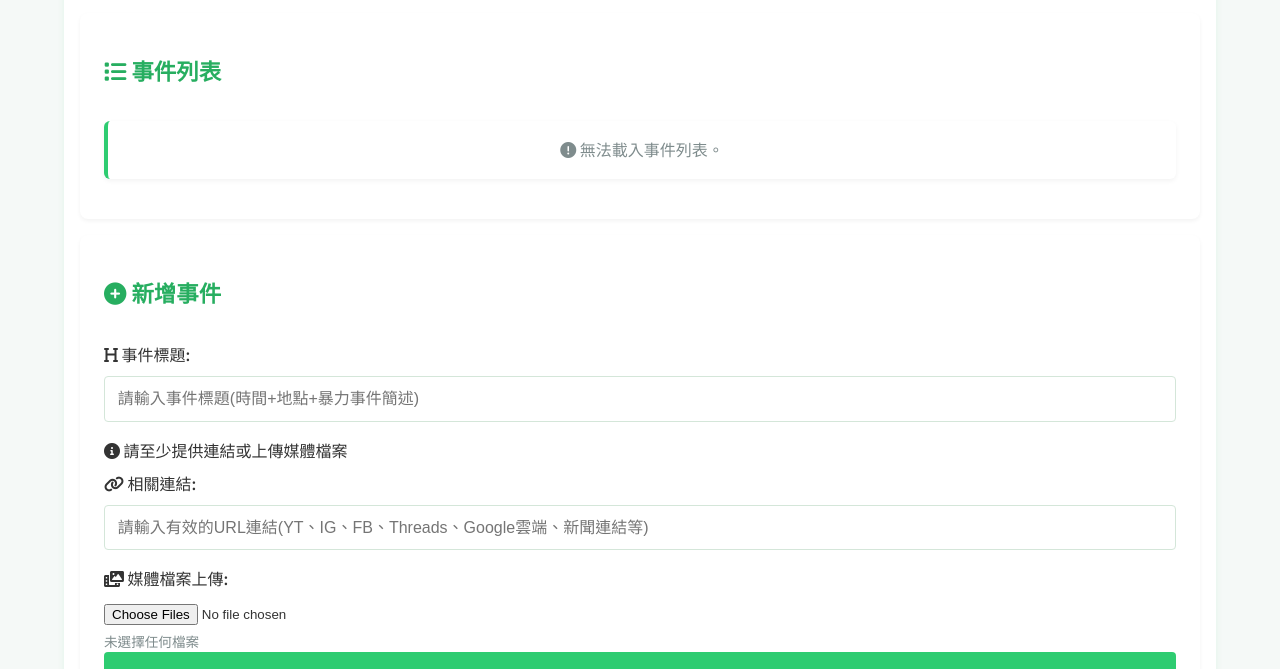
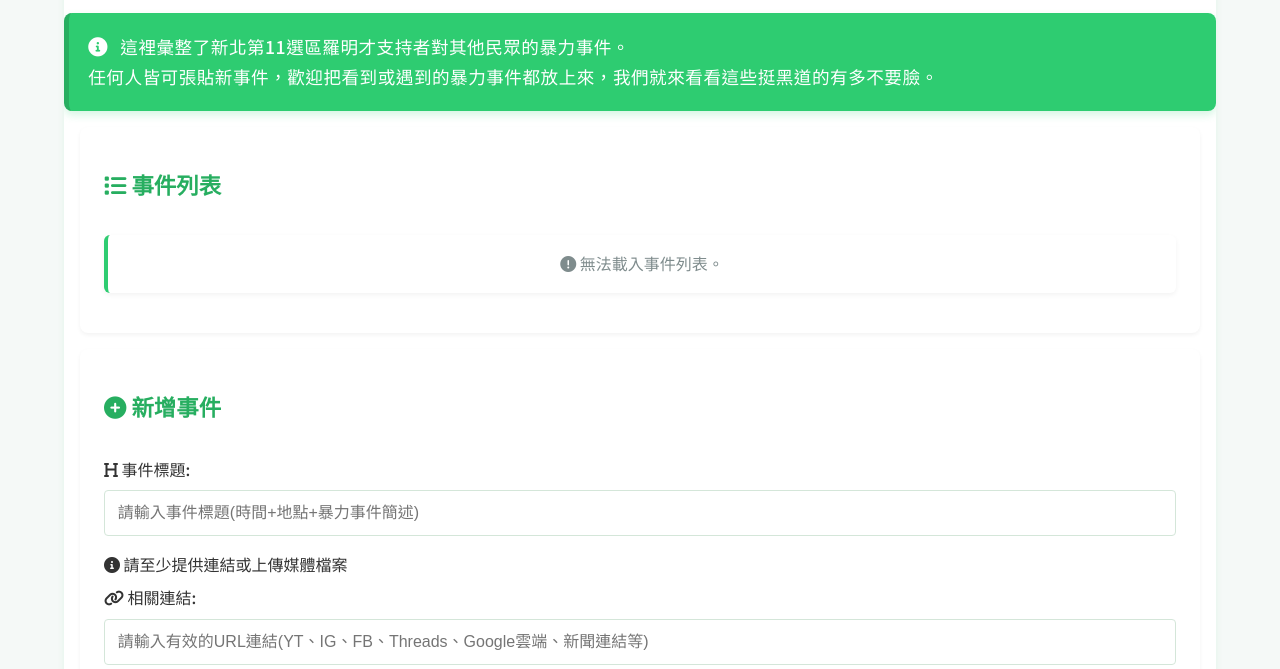
Before and after one commit to HazelnutParadise/no-mingtsai, a website: page public/index.html in a window 1280 px wide. Shown: the part 131-800 px from the top of the page. Drawn offline with Linux system fonts and the light colour scheme; no server answers.

Commit message:
feat: 新增介紹文字樣式，改善頁面可讀性與視覺效果

```diff
--- a/public/index.html
+++ b/public/index.html
@@ -12,7 +12,8 @@
 <body>
     <div class="container">
         <h1><i class="fas fa-exclamation-triangle"></i> 羅明才選區暴力事件集錦</h1>
-
+        <p class="intro-text"><i class="fas fa-info-circle"></i>
+            這裡彙整了新北第11選區羅明才支持者對其他民眾的暴力事件。<br>任何人皆可張貼新事件，歡迎把看到或遇到的暴力事件都放上來，我們就來看看這些挺黑道的有多不要臉。</p>
         <div class="events-container">
             <h2><i class="fas fa-list"></i> 事件列表</h2>
             <ul id="eventList">
--- a/public/style.css
+++ b/public/style.css
@@ -132,6 +132,35 @@ button.edit-btn {
 
 button.edit-btn:hover {
   background-color: #16a085;
+}
+
+/* 介紹文字樣式 */
+.intro-text {
+  background-color: var(--primary-color);
+  color: white;
+  padding: 1.2rem;
+  margin: 1rem 0;
+  border-radius: 8px;
+  font-size: 1.1rem;
+  line-height: 1.7;
+  font-weight: 500;
+  box-shadow: 0 4px 8px rgba(46, 204, 113, 0.2);
+  border-left: 5px solid var(--primary-dark);
+  position: relative;
+  text-align: justify;
+  letter-spacing: 0.5px;
+  transition: var(--transition);
+}
+
+.intro-text:hover {
+  transform: translateY(-3px);
+  box-shadow: 0 6px 12px rgba(46, 204, 113, 0.3);
+}
+
+.intro-text i {
+  margin-right: 8px;
+  font-size: 1.2rem;
+  color: #fff;
 }
 
 #eventList,
```
